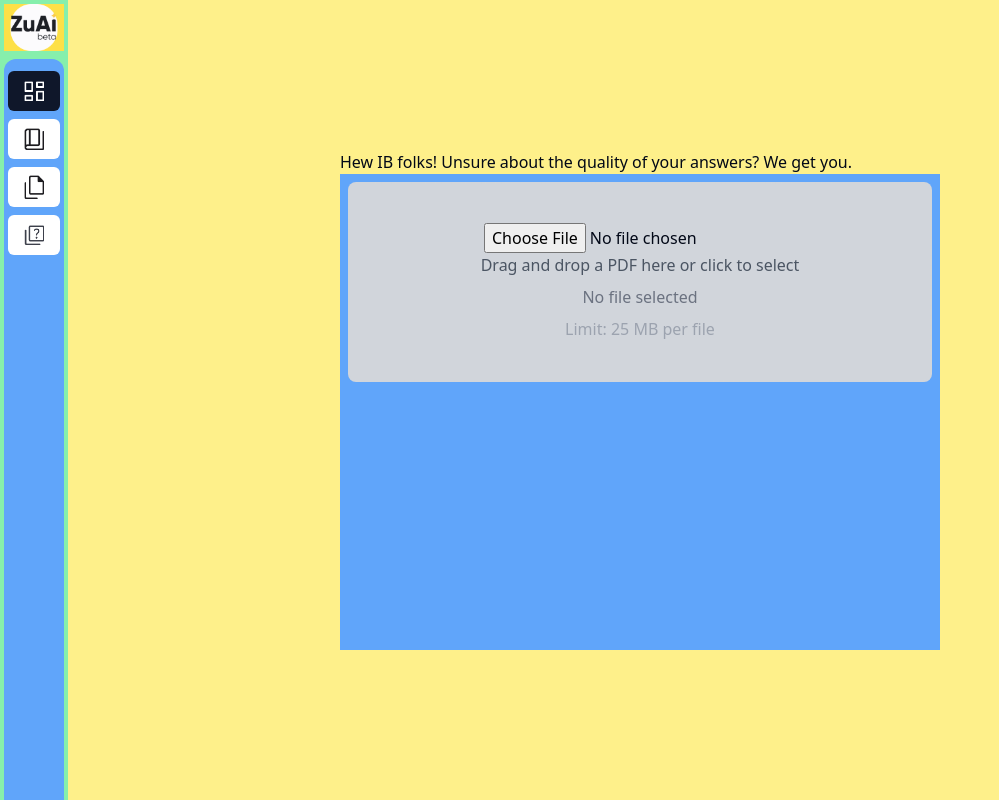
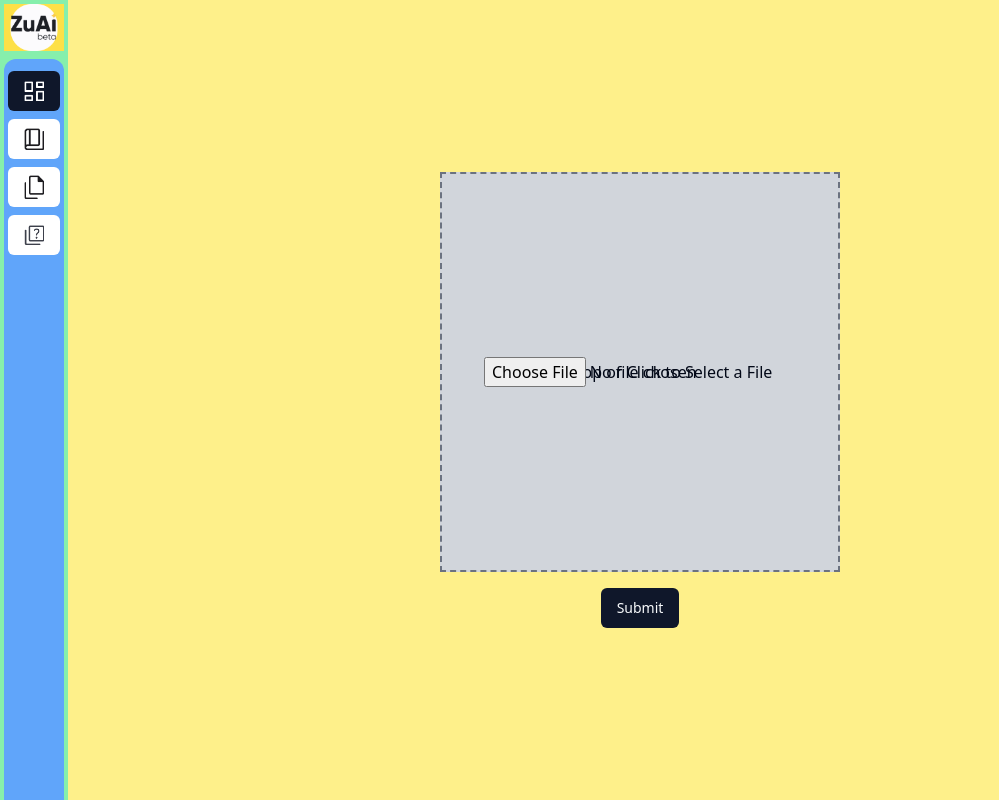
Before and after one commit to gokulkumar0209/ZuAi, a React (Vite) app in the folder client/: page / in a window 1280 px wide. Shown: the whole page, without its empty margins (0-999 px from the left). Built offline with nearby package versions, Linux system fonts and the light colour scheme.

Commit message:
Input box functionality done

```diff
--- a/client/src/@components/elements/Home.tsx
+++ b/client/src/@components/elements/Home.tsx
@@ -1,24 +1,9 @@
-import React, { useState } from "react";
 import InputBox from "./InputBox";
 
 function Home() {
-	const [fileName, setFileName] = useState<string | null>(null);
-	const [filePreview, setFilePreview] = useState<string | null>(null);
 	return (
-		<div className="flex items-center justify-center h-screen w-screen">
-			<div>
-				<div>
-					Hew IB folks! Unsure about the quality of your answers? We get you.
-				</div>
-				<div className="h-[476px] w-[600px] bg-blue-400 p-2">
-					<InputBox
-						fileName={fileName}
-						setFileName={setFileName}
-						filePreview={filePreview}
-						setFilePreview={setFilePreview}
-					/>
-				</div>
-			</div>
+		<div>
+			<div><InputBox /></div>
 		</div>
 	);
 }
--- a/client/src/@components/elements/InputBox.tsx
+++ b/client/src/@components/elements/InputBox.tsx
@@ -1,118 +1,80 @@
-import React, { useState, DragEvent, ChangeEvent, useEffect } from "react";
+import { useState } from 'react';
+import { Button } from '../ui/button';
 
-const FILE_SIZE_LIMIT_MB = 25;
-const FILE_SIZE_LIMIT_BYTES = FILE_SIZE_LIMIT_MB * 1024 * 1024; // Convert MB to Bytes
-interface InputBoxProps {
-	fileName: string | null;
-	setFileName: React.Dispatch<React.SetStateAction<string | null>>;
-	filePreview: string | null;
-	setFilePreview: React.Dispatch<React.SetStateAction<string | null>>;
-  }
+function InputBox() {
+  const [selectedFile, setSelectedFile] = useState<File | null>(null);
+  const [isDragging, setIsDragging] = useState<boolean>(false);
 
+  const handleFileChange = (e: React.ChangeEvent<HTMLInputElement>) => {
+    const file = e.target.files ? e.target.files[0] : null;
+    setSelectedFile(file);
+  };
 
-const InputBox: React.FC<InputBoxProps>  = ({fileName, setFileName, filePreview, setFilePreview}) => {
-	const [highlight, setHighlight] = useState<boolean>(false);
+  const handleDrop = (e: React.DragEvent<HTMLDivElement>) => {
+    e.preventDefault();
+    setIsDragging(false);
+    const file = e.dataTransfer.files ? e.dataTransfer.files[0] : null;
+    setSelectedFile(file);
+  };
 
-	const [error, setError] = useState<string | null>(null);
-
-	// Load file from local storage on component mount
-	useEffect(() => {
-		const storedFile = localStorage.getItem("uploadedFile");
-		if (storedFile) {
-			const fileData = JSON.parse(storedFile);
-			setFileName(fileData.name);
-			setFilePreview(fileData.data);
-		}
-	}, []);
-
-	const handleDragOver = (event: DragEvent<HTMLDivElement>) => {
-		event.preventDefault();
-		setHighlight(true);
+  const handleDragOver = (e: React.DragEvent<HTMLDivElement>) => {
+    e.preventDefault();
+    setIsDragging(true);
   };
 
   const handleDragLeave = () => {
-		setHighlight(false);
+    setIsDragging(false);
   };
 
-	const handleDrop = (event: DragEvent<HTMLDivElement>) => {
-		event.preventDefault();
-		setHighlight(false);
-		if (event.dataTransfer.files.length > 0) {
-			(event.dataTransfer.files[0]);
+  const handleSubmit = () => {
+    if (selectedFile) {
+      const reader = new FileReader();
+      reader.onload = () => {
+        const fileData = reader.result as string;
+        const existingFiles = JSON.parse(localStorage.getItem('files') || '[]');
+        existingFiles.push({ name: selectedFile.name, content: fileData });
+        localStorage.setItem('files', JSON.stringify(existingFiles));
+        alert(`File "${selectedFile.name}" saved successfully.`);
+      };
+      reader.readAsDataURL(selectedFile);
+    } else {
+      alert('No file selected!');
     }
   };
 
-	const handleClick = () => {handleFile
-		document.getElementById("file-input")?.click();
-	};
-
-	const handleFileChange = (event: ChangeEvent<HTMLInputElement>) => {
-		if (event.target.files && event.target.files.length > 0) {
-			handleFile(event.target.files[0]);
-		}
-	};
-
-	const handleFile = (file: File) => {
-		if (file.size > FILE_SIZE_LIMIT_BYTES) {
-			setError(`File size exceeds ${FILE_SIZE_LIMIT_MB} MB limit.`);
-			return;
+  return (
+    <div className="flex flex-col items-center">
+      <div
+        className={`relative bg-gray-300 border-2 border-dashed border-gray-500 w-[400px] h-[400px] flex items-center justify-center ${
+          isDragging ? 'bg-gray-500' : ''
+        }`}
+        onDrop={handleDrop}
+        onDragOver={handleDragOver}
+        onDragLeave={handleDragLeave}
+      >
+        <input
+          type="file"
+          onChange={handleFileChange}
+		  placeholder='hi'
+          className="absolute cursor-pointer"
+        />
+        {!selectedFile && !isDragging && (
+          <span>Drag & Drop or Click to Select a File</span>
+        )}
+        {isDragging && (
+          <div className=" bg-gray-500 opacity-50 flex items-center justify-center">
+            <span>Drop file here</span>
+          </div>
+        )}
+        {selectedFile && !isDragging && (
+          <span>{selectedFile.name}</span>
+        )}
+      </div>
+      <Button onClick={handleSubmit} className="mt-4">
+        Submit
+      </Button>
+    </div>
+  );
 }
 
-		setError(null);
-		const reader = new FileReader();
-		reader.onloadend = () => {
-			const base64File = reader.result as string;
-			const fileData = {
-				name: file.name,
-				data: base64File,
-			};
-			localStorage.setItem("uploadedFile", JSON.stringify(fileData));
-			setFileName(file.name);
-			setFilePreview(base64File);
-		};
-		reader.readAsDataURL(file);
-	};
-
-	return (
-		<div
-			className={`w-full h-[200px] flex flex-col items-center justify-center border-2 ${
-				highlight ? "border-black" : "border-dashed border-gray-300"
-			} rounded-lg cursor-pointer bg-gray-300`}
-			onClick={handleClick}
-			onDragOver={handleDragOver}
-			onDragLeave={handleDragLeave}
-			onDrop={handleDrop}
-		>
-			<input
-				id="file-input"
-				type="file"
-				accept=".pdf"
-				className=""
-				onChange={handleFileChange}
-			/>
-			<h2 className="text-gray-600 mb-2">
-				Drag and drop a PDF here or click to select
-			</h2>
-			{error && <p className="text-red-600">{error}</p>}
-			{fileName ? (
-				<div>
-					<p className="text-gray-700">Selected file: {fileName}</p>
-					{filePreview && (
-						<iframe
-							src={filePreview}
-							title="File Preview"
-							className="w-full h-[50px] mt-2"
-						/>
-					)}
-				</div>
-			) : (
-				<p className="text-gray-500">No file selected</p>
-			)}
-			<p className="text-gray-400 mt-2">
-				Limit: {FILE_SIZE_LIMIT_MB} MB per file
-			</p>
-		</div>
-	);
-};
-
 export default InputBox;
```
Lines whose indentation alone changed are shown as unchanged.
